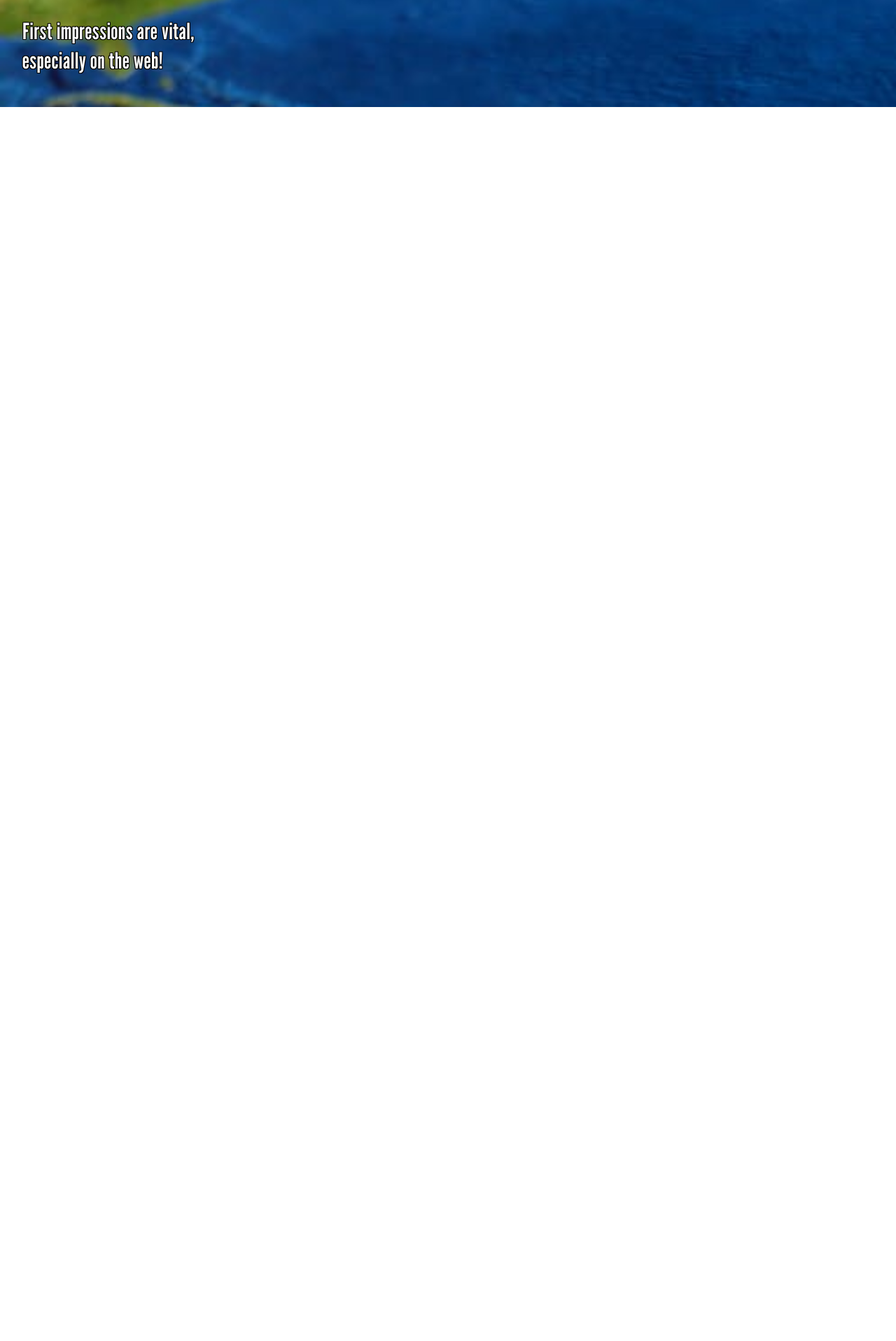
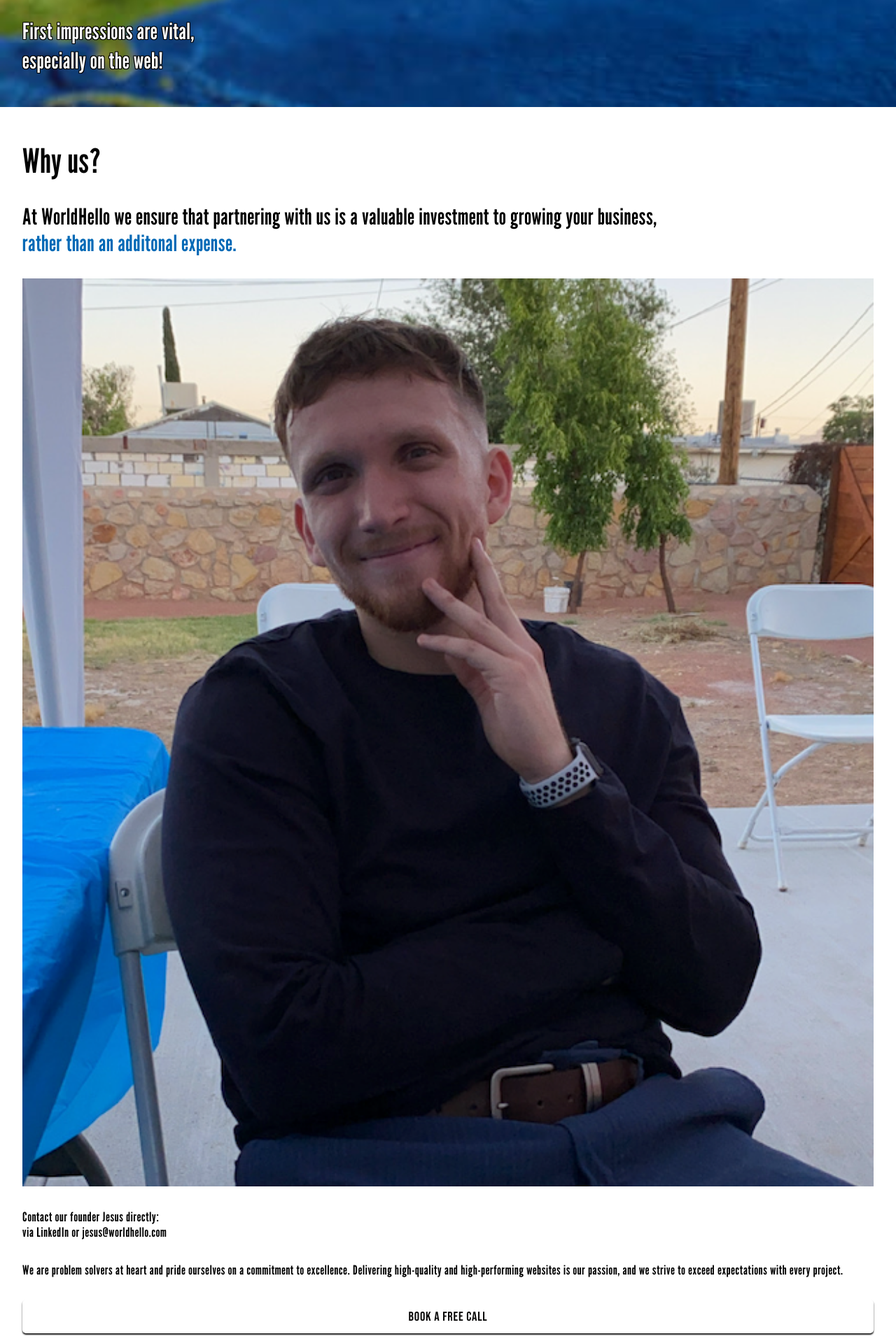
Before and after one commit to gtzjesus/WorldHello, a React (Vite) app: page / in a window 1280 px wide. Shown: the part 880-2797 px from the top of the page at 70% size. Before the commit the page ends 1033 px from the top, so only its background shows below. Built offline with nearby package versions, Linux system fonts and the light colour scheme; no server answers; the database is empty.

Commit message:
Company why us section component addition

```diff
--- /dev/null
+++ b/src/features/company/Company.jsx
@@ -0,0 +1,62 @@
+import styled from 'styled-components';
+import Button from '../../ui/buttons/Button';
+
+const StyledCompany = styled.div`
+  padding: var(--padding-large) var(--padding-medium);
+`;
+
+const Information = styled.div`
+  display: flex;
+  flex-direction: column;
+  gap: var(--gap-large);
+`;
+
+const Title = styled.span`
+  font-size: var(--font-medium);
+`;
+
+const Description = styled.span`
+  font-size: var(--font-small);
+`;
+
+const Special = styled.div`
+  color: var(--color-blue);
+`;
+
+const Img = styled.img``;
+const Contact = styled.span`
+  font-size: var(--font-xsmall);
+`;
+const MiniDescription = styled.span`
+  font-size: var(--font-xsmall);
+`;
+function Company() {
+  return (
+    <StyledCompany>
+      <Information>
+        <Title>Why us?</Title>
+        <Description>
+          At WorldHello we ensure that partnering with us is a valuable
+          investment to growing your business,
+          <Special>rather than an additonal expense.</Special>
+        </Description>
+        <Img src="/extras/me.png"></Img>
+        <Contact>
+          Contact our founder Jesus directly:
+          <br />
+          via LinkedIn or jesus@worldhello.com
+        </Contact>
+        <MiniDescription>
+          We are problem solvers at heart and pride ourselves on a commitment to
+          excellence. Delivering high-quality and high-performing websites is
+          our passion, and we strive to exceed expectations with every project.
+        </MiniDescription>
+        <Button variation="secondary" size="small">
+          Book A Free Call
+        </Button>
+      </Information>
+    </StyledCompany>
+  );
+}
+
+export default Company;
--- a/src/pages/landing/Landing.jsx
+++ b/src/pages/landing/Landing.jsx
@@ -1,4 +1,5 @@
 import Carousel from '../../features/carousel/Carousel';
+import Company from '../../features/company/company';
 import VideoComponent from '../../features/video/VideoComponent';
 import Vital from '../../features/vital/Vital';
 
@@ -8,6 +9,7 @@ function Landing() {
       <VideoComponent />
       <Carousel />
       <Vital />
+      <Company />
     </>
   );
 }
--- a/src/ui/buttons/Button.jsx
+++ b/src/ui/buttons/Button.jsx
@@ -11,10 +11,11 @@ const variations = {
   primary: css`
     color: var(--color-blue);
     background-color: var(--background-secondary);
-
-    /* &:hover {
-      background-color: #ede1d1;
-    } */
+  `,
+  secondary: css`
+    color: var(--color-black);
+    background-color: var(--background-secondary);
+    box-shadow: 0 2px 2px rgba(0, 0, 0, 0.9);
   `,
 };
 
```
Also changed, not shown: public/extras/me.png (added).
